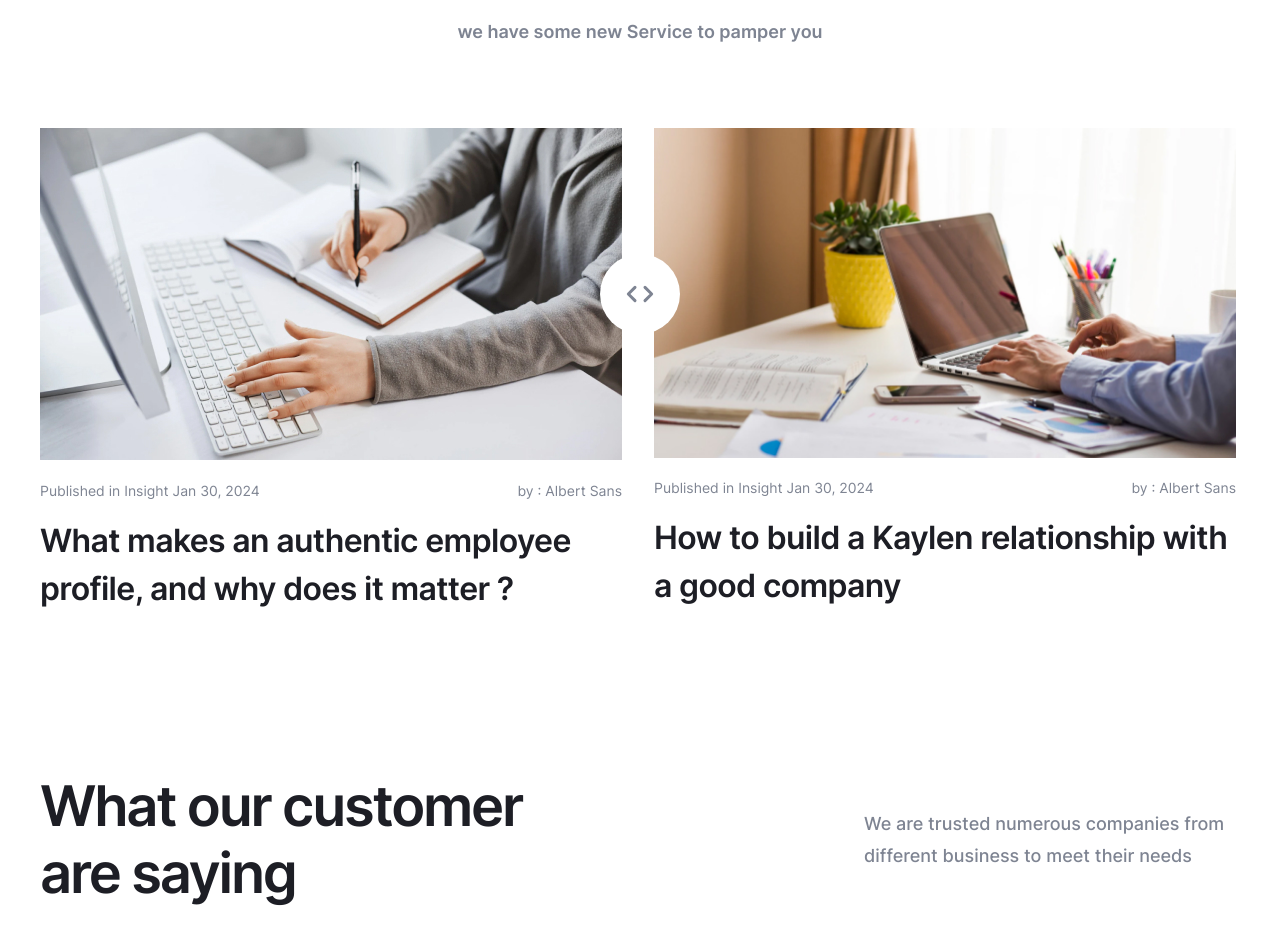
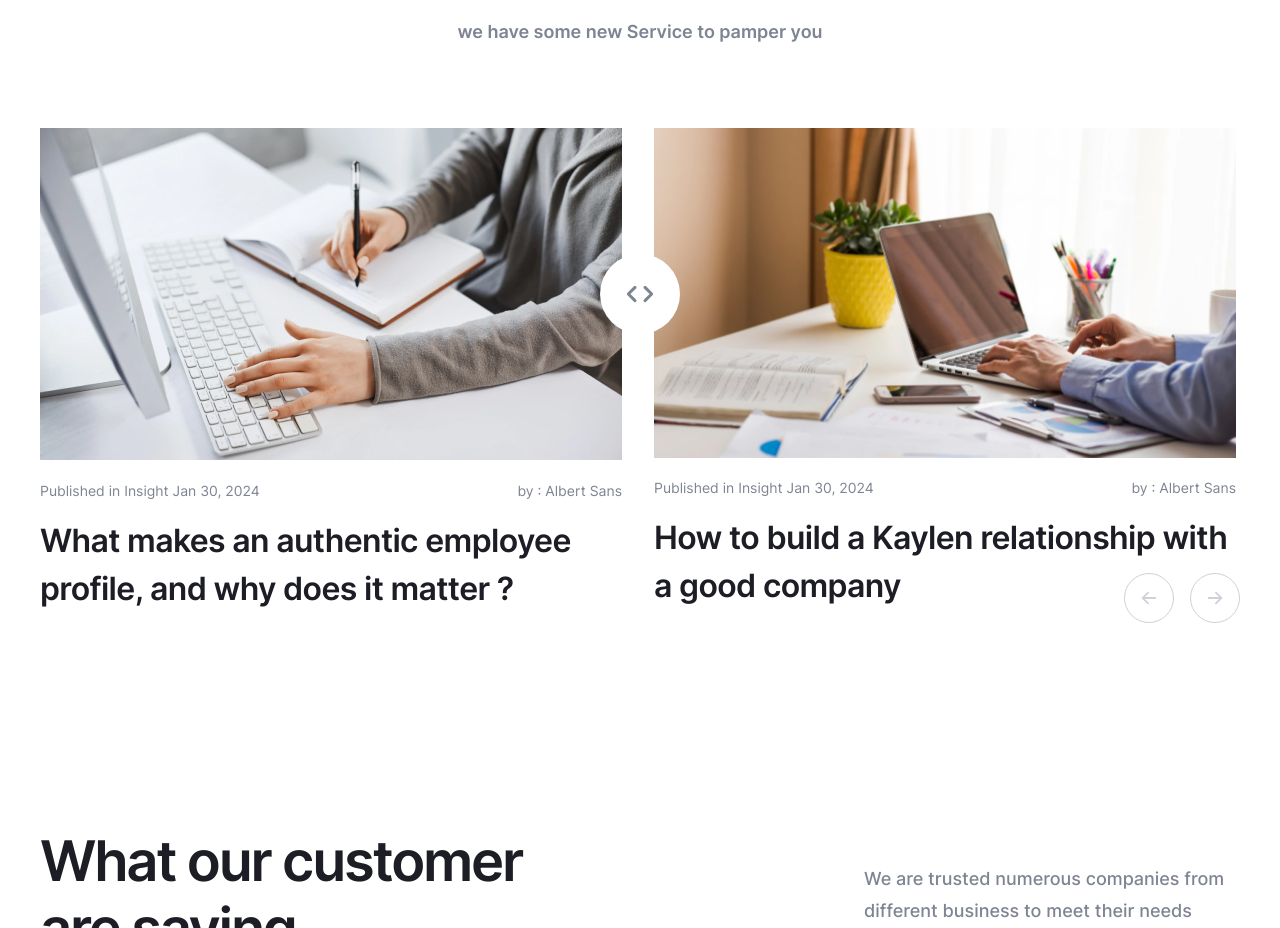
Before and after one commit to UWWWAGA/Coca, a website built with Vite: page src/index.html in a window 1280 px wide. Shown: the part 4880-5808 px from the top of the page. Built offline with nearby package versions, Linux system fonts and the light colour scheme; files whose address does not match are found by name.

Commit message:
Added slider toggle buttons for the insight section

```diff
--- a/src/assets/scss/components/home/insight.scss
+++ b/src/assets/scss/components/home/insight.scss
@@ -1,4 +1,8 @@
 .insight {
+  .swiper {
+    padding-bottom: 5px;
+  }
+
   &__container {
     border-top: 1px solid var(--neutral-color-30);
     padding-top: 160px;
@@ -43,6 +47,10 @@
   &__slider {
     position: relative;
 
+    @include mobile {
+    padding-bottom: 5px;
+    }
+
     &-btns {
       @include flex-all-center;
       position: absolute;
@@ -57,15 +65,17 @@
       transform: translateX(-50%);
 
       @include tablet {
+        width: 60px;
+        height: 60px;
+        transform: translateX(-287px);
+      }
+
+      @include mobile {
         display: none;
       }
 
       @include small-mobile {
-        top: 80px;
-        left: 94%;
-        display: flex;
-        width: 50px;
-        height: 50px;
+        display: none;
       }
     }
   }
@@ -109,4 +119,48 @@
       color: var(--neutral-color-100);
     }
   }
+
+  &__btns {
+    @include flex-align-center;
+    gap: 16px;
+    justify-content: flex-end;
+    transform: translateY(-40px);
+
+    @include mini-desktop {
+      transform: translateY(5px);
+    }
+  }
+
+  &__btn {
+    @include flex-all-center;
+    border: 1px solid var(--neutral-color-40);
+    border-radius: 50%;
+    width: 50px;
+    height: 50px;
+    transition:
+      background-color var(--transition),
+      border-color var(--transition);
+
+    @include small-mobile {
+      width: 40px;
+      height: 40px;
+    }
+
+    & svg path {
+      transition: fill var(--transition);
+    }
+
+    &:hover {
+      border-color: var(--neutral-color-100);
+      background-color: var(--neutral-color-100);
+
+      & svg path {
+        fill: var(--neutral-color-10);
+      }
+    }
+
+    &--next-1 {
+      transform: rotate(-180deg);
+    }
+  }
 }
--- a/src/html/components/home/insight.html
+++ b/src/html/components/home/insight.html
@@ -104,6 +104,40 @@
           </h3>
         </div>
       </div>
+      <div class="insight__btns">
+        <button class="insight__btn insight__btn--prev-1">
+          <svg
+            width="16"
+            height="14"
+            viewBox="0 0 16 14"
+            fill="none"
+            xmlns="http://www.w3.org/2000/svg"
+          >
+            <path
+              fill-rule="evenodd"
+              clip-rule="evenodd"
+              d="M7.73635 13.0364C7.38487 13.3879 6.81503 13.3879 6.46355 13.0364L1.06355 7.63644C0.712082 7.28497 0.712082 6.71512 1.06355 6.36365L6.46356 0.963652C6.81503 0.612179 7.38488 0.612179 7.73635 0.963652C8.08782 1.31512 8.08782 1.88497 7.73635 2.23644L3.87274 6.10005L14.3 6.10005C14.797 6.10005 15.2 6.50299 15.2 7.00005C15.2 7.4971 14.797 7.90005 14.3 7.90005L3.87274 7.90005L7.73635 11.7637C8.08782 12.1151 8.08782 12.685 7.73635 13.0364Z"
+              fill="#CED1D8"
+            />
+          </svg>
+        </button>
+        <button class="insight__btn insight__btn--next-1">
+          <svg
+            width="16"
+            height="14"
+            viewBox="0 0 16 14"
+            fill="none"
+            xmlns="http://www.w3.org/2000/svg"
+          >
+            <path
+              fill-rule="evenodd"
+              clip-rule="evenodd"
+              d="M7.73635 13.0364C7.38487 13.3879 6.81503 13.3879 6.46355 13.0364L1.06355 7.63644C0.712082 7.28497 0.712082 6.71512 1.06355 6.36365L6.46356 0.963652C6.81503 0.612179 7.38488 0.612179 7.73635 0.963652C8.08782 1.31512 8.08782 1.88497 7.73635 2.23644L3.87274 6.10005L14.3 6.10005C14.797 6.10005 15.2 6.50299 15.2 7.00005C15.2 7.4971 14.797 7.90005 14.3 7.90005L3.87274 7.90005L7.73635 11.7637C8.08782 12.1151 8.08782 12.685 7.73635 13.0364Z"
+              fill="#CED1D8"
+            />
+          </svg>
+        </button>
+      </div>
     </div>
   </div>
 </section>
--- a/src/js/components/home/slider.js
+++ b/src/js/components/home/slider.js
@@ -5,10 +5,15 @@ import 'swiper/css';
 
 export const useInsightSlider = () => {
   new Swiper('.insight__slider', {
+    modules: [Navigation],
     slidesPerView: 'auto',
     spaceBetween: 32,
     loop: true,
     centeredSlides: true,
+    navigation: {
+      prevEl: '.insight__btn--prev-1',
+      nextEl: '.insight__btn--next-1',
+    },
     breakpoints: {
       993: {
         centeredSlides: false,
```
